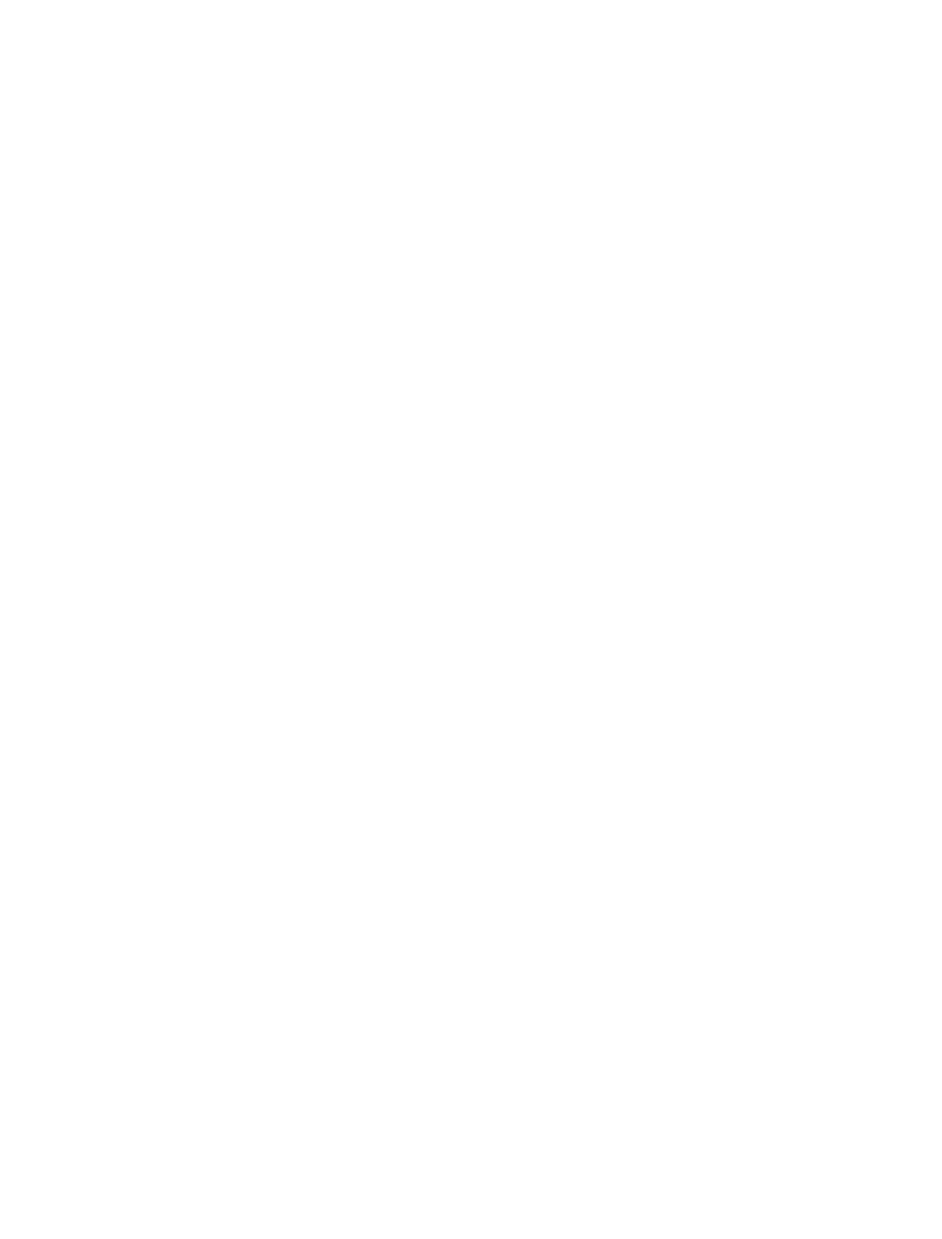
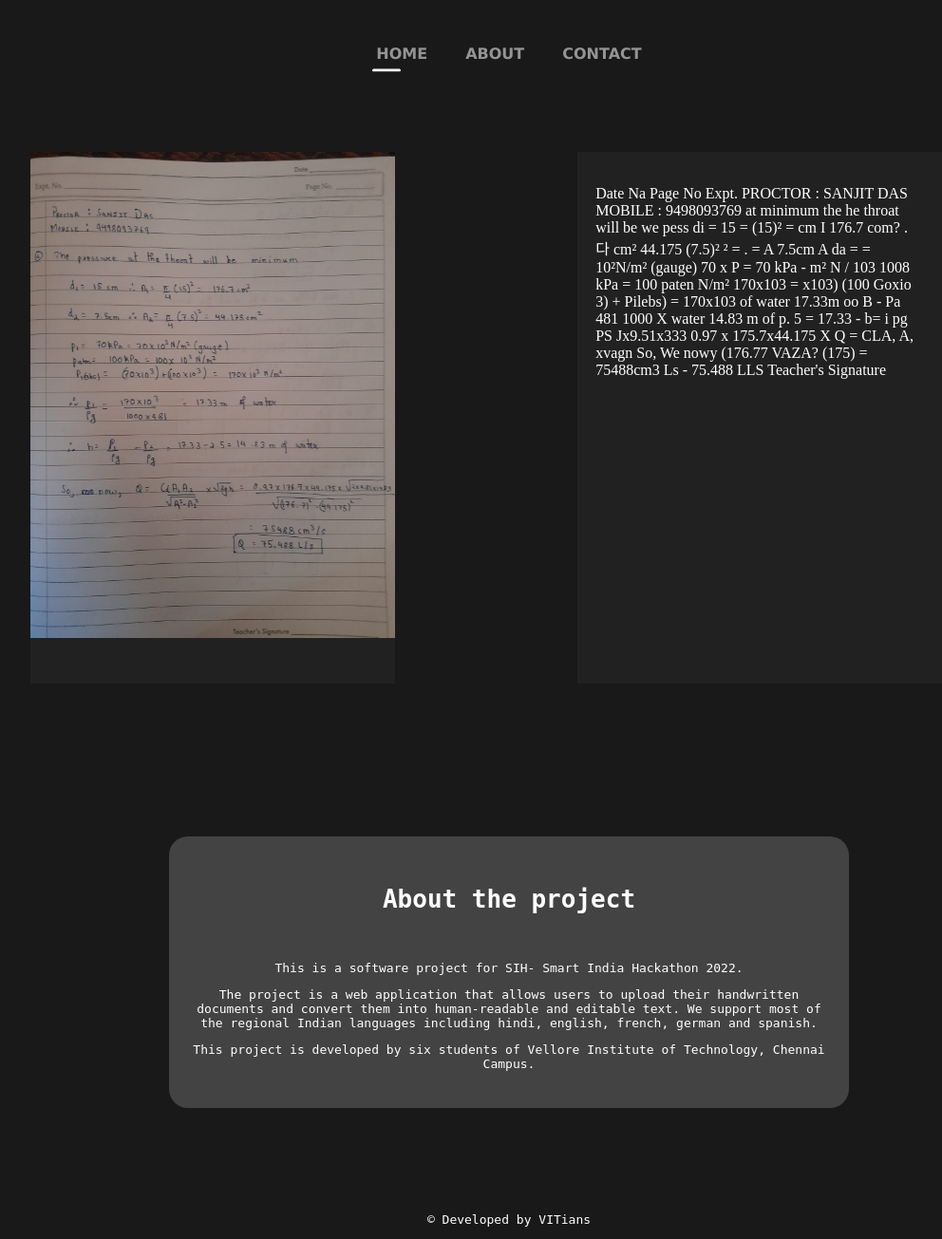
Before and after one commit to m00ke5h/HOCR, a Flask app: page /converted in a window 1280 px wide. Before the commit the part shown is empty. Shown: the whole page at 95% size, without its empty margins (104-1096 px from the left). Before the commit the page ends 800 px from the top, so only its background shows below. Run offline with Flask 2, Linux system fonts and the light colour scheme.

Commit message:
Add route

```diff
--- a/static/styles/base.css
+++ b/static/styles/base.css
@@ -226,6 +226,42 @@
   text-align: center;
 }
 
+.content {
+  position: absolute;
+  top: 20%;
+}
+
+.image {
+  position: absolute;
+  background-color: #212121;
+  width: 30vw;
+  height: 70vh;
+  left: 10vw;
+
+}
+
+.text {
+  position: absolute;
+  background-color: #212121;
+  width: 30vw;
+  height: 70vh;
+  left: 55vw;
+  overflow: scroll;
+}
+
+img {
+  display: block;
+  max-width:30vw;
+  max-height:70vh;
+  width: auto;
+  height: auto;
+  margin: auto;
+}
+
+.converted-text {
+  color: white;
+  padding: 5%;
+}
 /* .card {
   position: absolute;
   top: 170%;
--- a/templates/base.html
+++ b/templates/base.html
@@ -17,21 +17,8 @@
         <a href="mailto:simrat.singh2019@vitstudent.ac.in" target="_blank" rel="noopener noreferrer">CONTACT</a>
         <div id="indicator"></div>
     </nav>
+
     {% block content %}{% endblock %}
-    <div class="instructions">
-        <p>
-            <span>1.</span>
-            <span>Drag your files here or click in the above area.</span>
-        </p>
-        <p>
-            <span>2.</span>
-            <span>Choose the language you want the editable text in.</span>
-        </p>
-        <p>
-            <span>3.</span>
-            <span>Click on the convert button.</span>
-        </p>
-    </div>
 
     <div id="about">
         <h1>About the project</h1>
--- a/templates/converted.html
+++ b/templates/converted.html
@@ -0,0 +1,12 @@
+{% extends "base.html" %} {% block content %}
+
+<div class="content">
+    <div class="image">
+        <img src="{{url_for('static', filename='uploads/test.jpeg')}}" alt="">
+    </div>
+    <div class="text">
+        <p class="converted-text">Date Na Page No Expt. PROCTOR : SANJIT DAS MOBILE : 9498093769 at minimum the he throat will be we pess di = 15 = (15)² = cm I 176.7 com? . 다 cm² 44.175 (7.5)² ² = . = A 7.5cm A da = = 10²N/m² (gauge) 70 x P = 70 kPa - m² N / 103 1008 kPa = 100 paten N/m² 170x103 = x103) (100 Goxio 3) + Pilebs) = 170x103 of water 17.33m oo B - Pa 481 1000 X water 14.83 m of p. 5 = 17.33 - b= i pg PS Jx9.51x333 0.97 x 175.7x44.175 X Q = CLA, A, xvagn So, We nowy (176.77 VAZA? (175) = 75488cm3 Ls - 75.488 LLS Teacher's Signature</p>
+    </div>
+</div>
+
+{% endblock %}
```
Also changed, not shown: templates/home.html (+15 -1 lines), static/uploads/test.jpeg (added).
